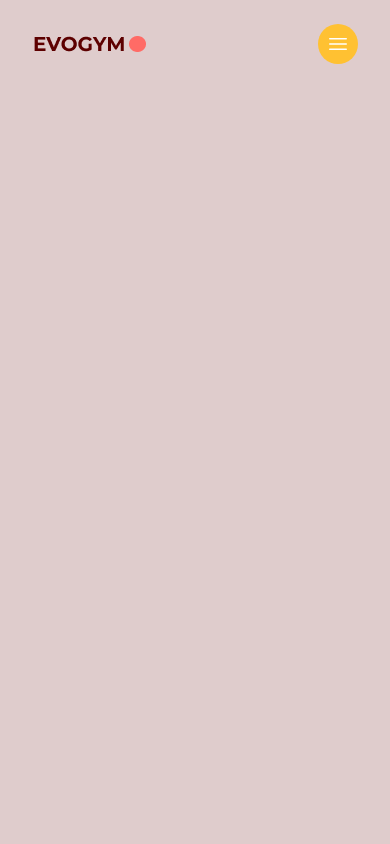
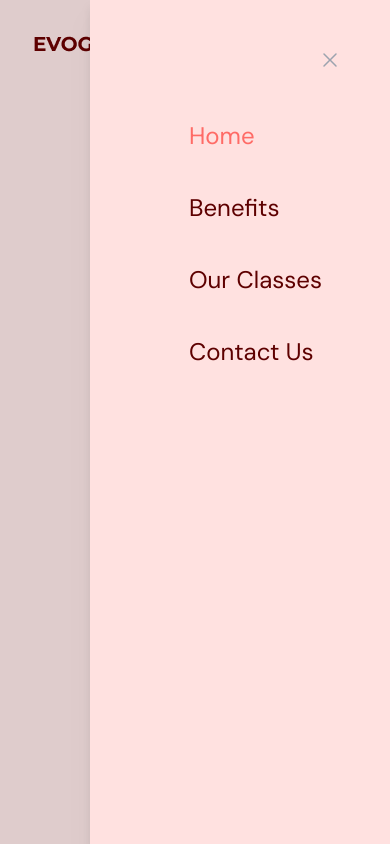
Before and after one commit to arnelbucio/gym-app, a React (Vite) app: page / in a window 390 px wide. Both pictures are taken after a click on the button 337 px from the left and 44 px from the top of the page. Built offline with nearby package versions, Linux system fonts and the light colour scheme.

Commit message:
Add mobile menu modal

```diff
--- a/src/scenes/navbar/index.tsx
+++ b/src/scenes/navbar/index.tsx
@@ -1,5 +1,5 @@
 import { useState } from "react";
-import { Bars3Icon } from "@heroicons/react/24/solid";
+import { Bars3Icon, XMarkIcon } from "@heroicons/react/24/solid";
 import Logo from "../../assets/Logo.png";
 import useMediaQuery from "../../hooks/useMediaQuery";
 import { SelectedPage } from "../../shared/types";
@@ -16,6 +16,7 @@ const NavBar = ({ selectedPage, setSelectedPage }: Props) => {
   const [isMenuToggled, setIsMenuToggled] = useState(false);
 
   return (
+    <nav>
       <div className="flex-between fixed top-0 z-30 w-full py-6">
         <div className="flex-between mx-auto w-5/6">
           <div className="flex-between w-full gap-16">
@@ -65,6 +66,43 @@ const NavBar = ({ selectedPage, setSelectedPage }: Props) => {
           </div>
         </div>
       </div>
+
+      {/* Mobile menu modal */}
+      {!isAboveMediumScreens && isMenuToggled && (
+        <div className="fixed right-0 bottom-0 z-40 h-full w-[300px] bg-primary-100 drop-shadow-xl">
+          {/* Close button */}
+          <div className="flex justify-end p-12">
+            <button onClick={() => setIsMenuToggled(!isMenuToggled)}>
+              <XMarkIcon className="h-6 w-6 text-gray-400" />
+            </button>
+          </div>
+
+          {/* Menu items */}
+          <div className="ml-[33%] flex flex-col gap-10 text-2xl">
+            <Link
+              page="Home"
+              selectedPage={selectedPage}
+              setSelectedPage={setSelectedPage}
+            />
+            <Link
+              page="Benefits"
+              selectedPage={selectedPage}
+              setSelectedPage={setSelectedPage}
+            />
+            <Link
+              page="Our Classes"
+              selectedPage={selectedPage}
+              setSelectedPage={setSelectedPage}
+            />
+            <Link
+              page="Contact Us"
+              selectedPage={selectedPage}
+              setSelectedPage={setSelectedPage}
+            />
+          </div>
+        </div>
+      )}
+    </nav>
   );
 };
 
```
Lines whose indentation alone changed are shown as unchanged.
